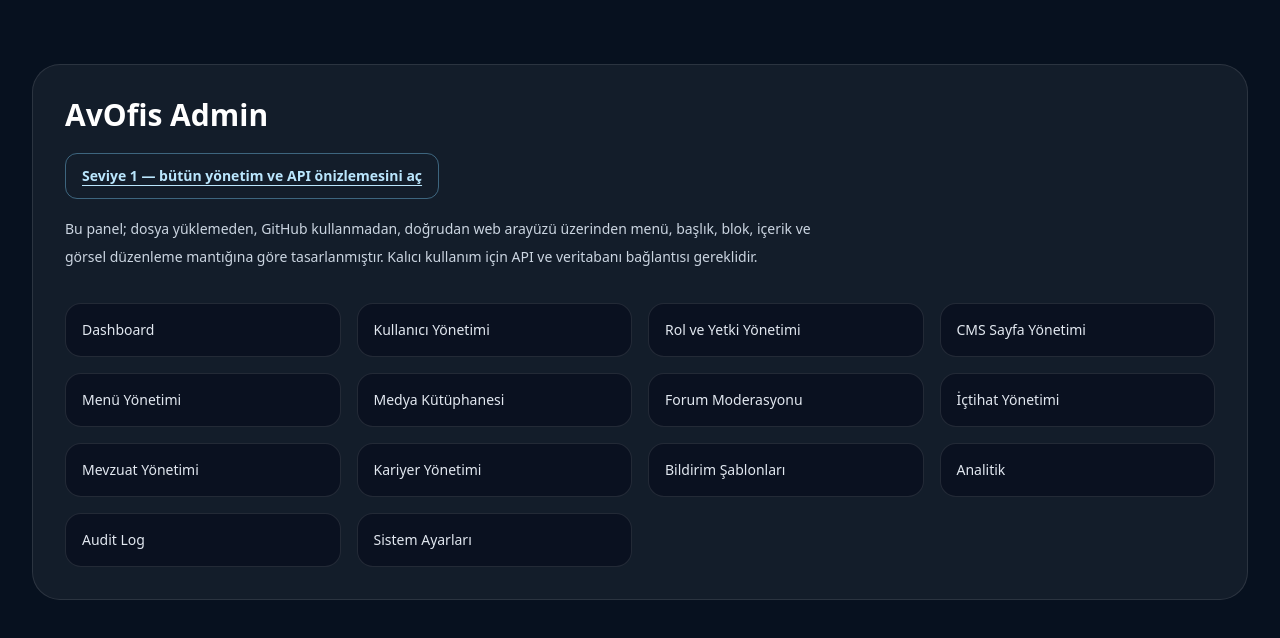
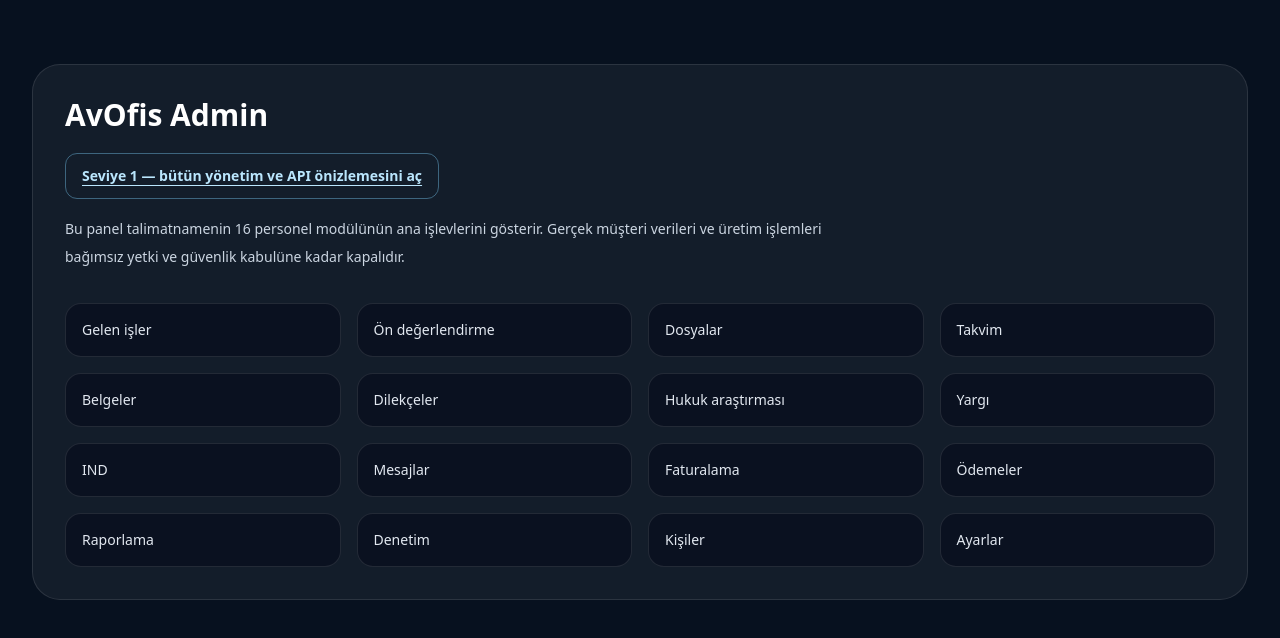
Before and after one commit to netadalet-oss/avofis-platform, a Next.js app in the folder admin/: page / in a window 1280 px wide. Shown: the top 638 px of the page. Built offline with nearby package versions, Linux system fonts and the light colour scheme.

Commit message:
refactor(scope): replace unrelated admin sections with canonical sixteen staff modules

```diff
--- a/admin/src/app/page.tsx
+++ b/admin/src/app/page.tsx
@@ -1,20 +1,10 @@
 import Link from "next/link";
 
 const sections = [
-  "Dashboard",
-  "Kullanıcı Yönetimi",
-  "Rol ve Yetki Yönetimi",
-  "CMS Sayfa Yönetimi",
-  "Menü Yönetimi",
-  "Medya Kütüphanesi",
-  "Forum Moderasyonu",
-  "İçtihat Yönetimi",
-  "Mevzuat Yönetimi",
-  "Kariyer Yönetimi",
-  "Bildirim Şablonları",
-  "Analitik",
-  "Audit Log",
-  "Sistem Ayarları"
+  "Gelen işler","Ön değerlendirme","Dosyalar","Takvim",
+  "Belgeler","Dilekçeler","Hukuk araştırması","Yargı",
+  "IND","Mesajlar","Faturalama","Ödemeler",
+  "Raporlama","Denetim","Kişiler","Ayarlar"
 ];
 
 export default function AdminHome() {
@@ -27,7 +17,7 @@ export default function AdminHome() {
             Seviye 1 — bütün yönetim ve API önizlemesini aç
           </Link>
           <p className="mt-4 max-w-3xl text-sm leading-7 text-slate-300">
-            Bu panel; dosya yüklemeden, GitHub kullanmadan, doğrudan web arayüzü üzerinden menü, başlık, blok, içerik ve görsel düzenleme mantığına göre tasarlanmıştır. Kalıcı kullanım için API ve veritabanı bağlantısı gereklidir.
+            Bu panel talimatnamenin 16 personel modülünün ana işlevlerini gösterir. Gerçek müşteri verileri ve üretim işlemleri bağımsız yetki ve güvenlik kabulüne kadar kapalıdır.
           </p>
           <div className="mt-8 grid gap-4 md:grid-cols-2 xl:grid-cols-4">
             {sections.map((section) => (
```
